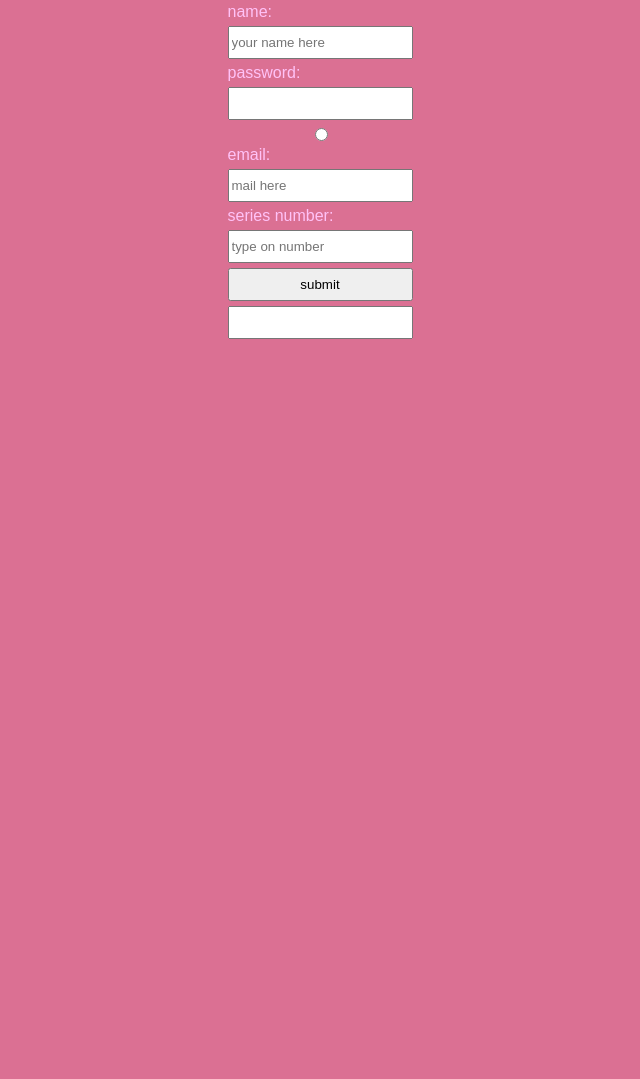
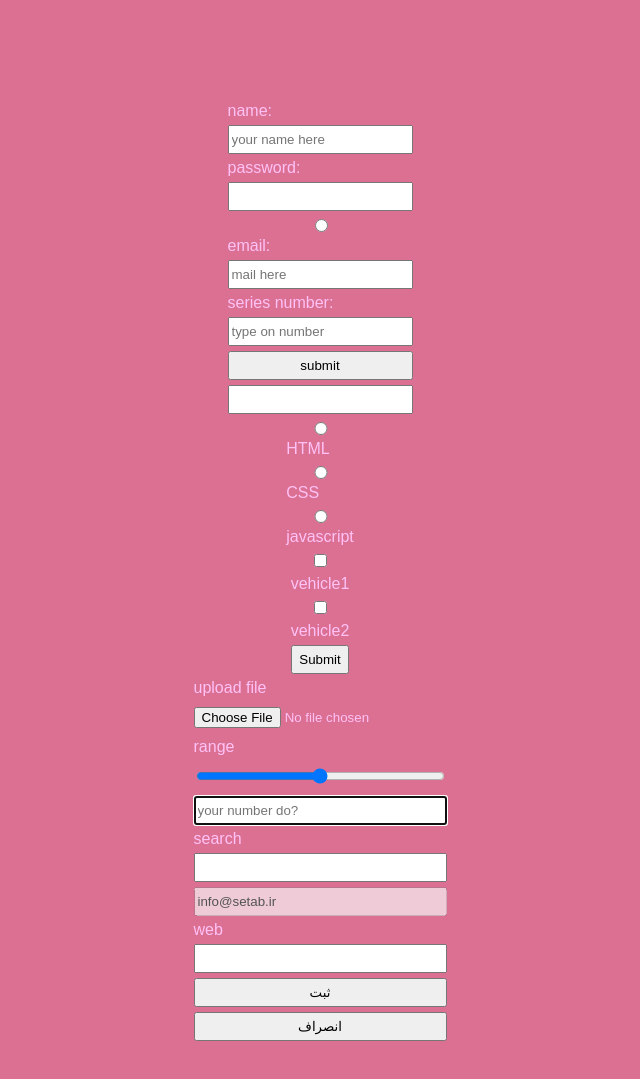
Before and after one commit to jamesdostrod/Forbidden.org, a plain HTML site: page form.html in a window 1280 px wide. Shown: the part 237-1316 px from the top of the page, without its empty margins (328-968 px from the left). Before the commit the page ends 816 px from the top, so only its background shows below. Drawn offline with Linux system fonts and the light colour scheme; a web font is replaced by a local one.

Commit message:
animation

```diff
--- a/form.html
+++ b/form.html
@@ -10,7 +10,7 @@
     <style>
         body{
             width: 100vw;
-            height: 100vh;
+            height: 200vh;
             display: flex;
             flex-direction: column;
             gap: 5px;
@@ -21,7 +21,7 @@
             font-family: "Sour Gummy",sans-serif;
         }
         input{
-            padding-block: 7px;
+            padding-block: 5px;
             direction: ltr;
         }
         form{
@@ -71,5 +71,53 @@
             <option value="opera">
         </datalist>
     </form>
+
+    <form action="">
+        <input type="radio" id="html" name="lang" value="HTML">
+        <label for="html">HTML</label>
+        <input type="radio" name="lang" id="css" value="CSS">
+        <!-- ولیو ها از طرف کد جاوا اسکریپت گرفته میشه و ارسال میشه سمت ای پی آی -->
+        <label for="css">CSS</label>
+        <input type="radio" id="javascript" name="lang" value="javascript">
+        <label for="javascript">javascript</label>
+        <!-- با اسم/نیم دادن همرو بهم کانکت کردیم  -->
+    </form>
+
+    <form action="/submit-form.php" method="post">
+        <!-- post: Corresponds to the HTTP POST method ; form data are included in the body of the form and sent to the server. -->
+        <input type="checkbox" id="vehicle1" name="vehicle1" value="vehicle1">
+        <label for="vehicle1">vehicle1</label>
+        <input type="checkbox" id="vehicle2" name="vehicle2" value="vehicle2">
+        <label for="vehicle2">vehicle2</label>
+        <input type="submit">
+    </form>
+
+    <form onsubmit="call">
+        <!-- تمام اطلاعاتی که داخل تگ فرم قرار میگیره همه از طریق دکمه ثبت ارسال میشه داخل متود آنسابمیت -->
+        <label for="file">upload file</label>
+        <input type="file" id="file" name="file">
+
+        <label for="range">range</label>
+        <input type="range" id="range" name="range" min="0" max="50">
+        <!-- از جاوا اسکریپت به ولیو این دسترسی داریم -->
+
+        <!-- <label for="phone">phone</label> -->
+        <input type="tel" id="phone" name="phone" placeholder="your number do?" autofocus>
+        <!-- با اتو فوکوس یه راست میره سمت اینپوت تلفن -->
+
+        <label for="search">search</label>
+        <input type="search" name="search" id="search">
+
+        <input type="email" id="email" value="info@setab.ir" disabled placeholder="info@setab.ir">
+        <!-- disabled: برای اینکه نتونه اطلاعات رو کاربر تغییر بدع -->
+
+        <label for="url">web</label>
+        <input type="url" name="url" id="url">
+
+        <input type="submit" value="ثبت">
+
+        <input type="reset" value="انصراف">
+        <!-- ریست داخل تگ فرم باشه کار میکنه -->
+    </form>
 </body>
 </html>
```
Also changed, not shown: animation.html (+50 -8 lines), 1 other file.
